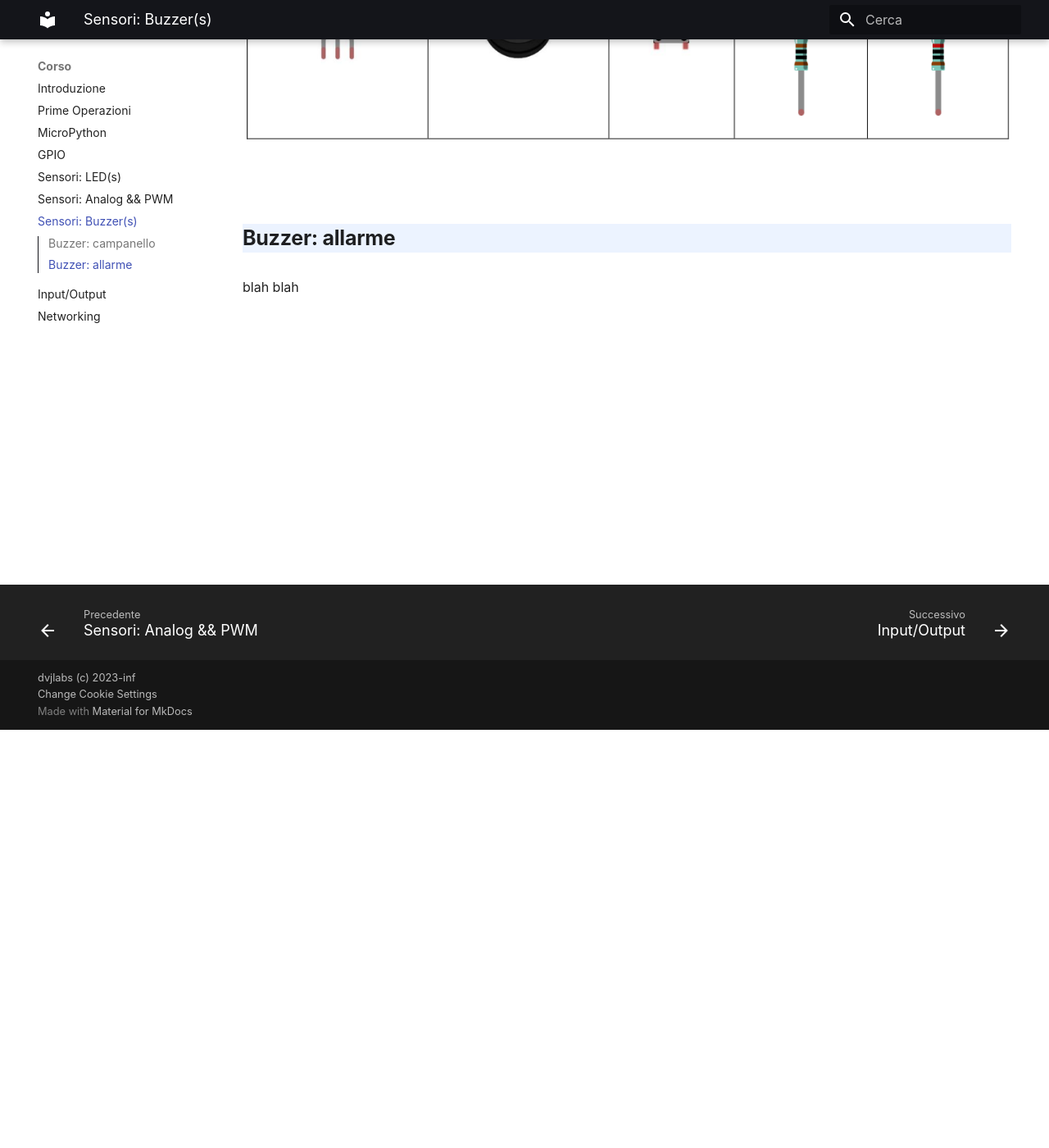
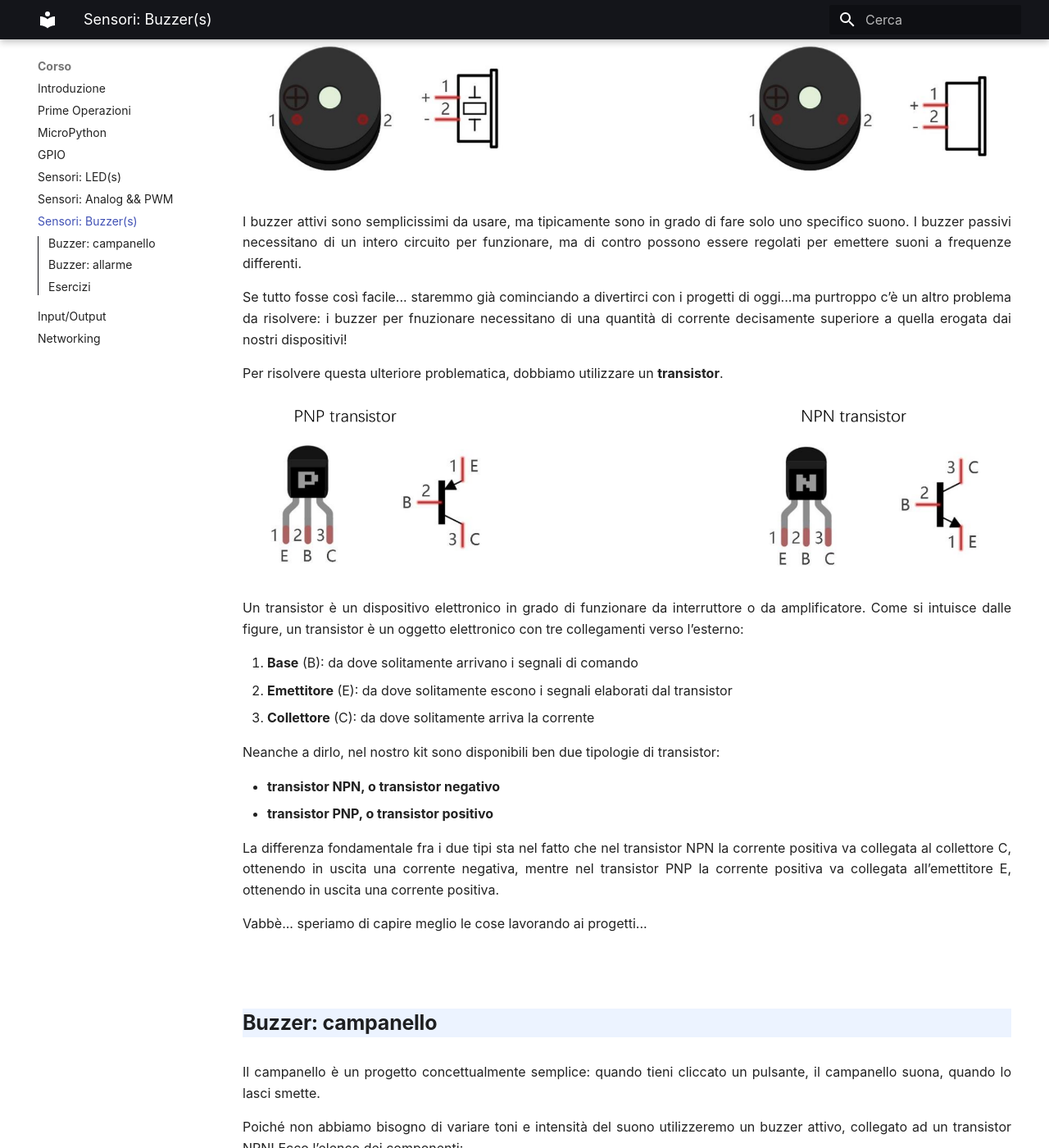
Before and after one commit to dvjlabs/esp32_course, an MkDocs documentation site: the page built from docs/corso/13_sensori_buzzer.md, in a window 1280 px wide and 1400 px high, scrolled down 510 px. Shown: the whole window at 82% size. Built offline with MkDocs 1.6.1 and Material for MkDocs 9.7.7, drawn with Linux system fonts in a browser that asks for light colours; some of the changed text lies outside the part shown.

Commit message:
sensori: un'altra botta...

````diff
--- a/docs/corso/13_sensori_buzzer.md
+++ b/docs/corso/13_sensori_buzzer.md
@@ -1,19 +1,114 @@
 # Sensori: i buzzers
 
+
+I buzzer sono dei componenti sonori utilizzati nei più disparati dispositivi elettrici ed elettronici: nei calcolatori, negli orologi,
+negli allarmi, nei cruscotti delle auto, nei campanelli delle case fino ai... cellulari!
+
+I tipi di buzzer che noi utilizzeremo sono molto semplici (e non troppo rumorosi) ma concettualmente identici a tutti gli altri,
+diversi magari per dimensione e/o rumorosità.
+
+I buzzer sono di due tipi:
+
+1. **buzzer attivi**: sono quelli che hanno un oscillatore al loro interno e che per suonare necessitano solo di essere alimentati
+2. **buzzer passivi**: necessitano di un oscillatore esterno (nel nostro caso un PWM) per emettere un suono.
+
+
+![buzzer](images/buzzers1.png)
+
+
+I buzzer attivi sono semplicissimi da usare, ma tipicamente sono in grado di fare solo uno specifico suono. I buzzer passivi necessitano di un intero circuito per funzionare, ma di contro possono essere regolati per emettere suoni a frequenze differenti.
+
+Se tutto fosse così facile... staremmo già cominciando a divertirci con i progetti di oggi...ma purtroppo c’è un altro problema da risolvere:
+i buzzer per fnuzionare necessitano di una quantità di corrente decisamente superiore a quella erogata dai nostri dispositivi!
+
+Per risolvere questa ulteriore problematica, dobbiamo utilizzare un **transistor**.
+
+
+![transistor](images/transistors.png)
+
+
+Un transistor è un dispositivo elettronico in grado di funzionare da interruttore o da amplificatore.
+Come si intuisce dalle figure, un transistor è un oggetto elettronico con tre collegamenti verso l’esterno:
+
+1. **Base** (B): da dove solitamente arrivano i segnali di comando
+2. **Emettitore** (E): da dove solitamente escono i segnali elaborati dal transistor
+3. **Collettore** (C): da dove solitamente arriva la corrente
+
+Neanche a dirlo, nel nostro kit sono disponibili ben due tipologie di transistor:
+
+- **transistor NPN, o transistor negativo**
+- **transistor PNP, o transistor positivo**
+
+La differenza fondamentale fra i due tipi sta nel fatto che nel transistor NPN la corrente positiva va collegata al collettore C,
+ottenendo in uscita una corrente negativa, mentre nel transistor PNP la corrente positiva va collegata all’emettitore E,
+ottenendo in uscita una corrente positiva.
+
+Vabbè... speriamo di capire meglio le cose lavorando ai progetti...
+
+<!-- ################################################################################# -->
+## Buzzer: campanello
+
+Il campanello è un progetto concettualmente semplice: quando tieni cliccato un pulsante, il campanello suona, quando lo lasci smette.
+
+Poiché non abbiamo bisogno di variare toni e intensità del suono utilizzeremo un buzzer attivo, collegato ad un transistor NPN!
+Ecco l’elenco dei componenti:
+
+
+![Lista dei componenti](projects/buzzer_material.png)
+
+
+Per quanto riguarda il circuito da implementare, ecco una immagine che lo descrive:
+
+
+![Campanello, materiale](projects/buzzer_schema.png)
+
+
+Selezionati i pin a cui collegare il buzzer e il pulsante, ecco il codice per l'implementazione del campanello:
+
+
+```python
+# code...
+```
+
+
+<!-- ################################################################################# -->
+## Buzzer: allarme
+
+Un allarme funziona in maniera analoga al progetto del campanello, ma ha il tipico suono ondulato che varia dall’acuto al grave in maniera continua.
+Per ottenere ciò, **dovremo sostituire il buzzer attivo con uno passivo e implementare un PWM**.
+
+
+Il progetto è uguale al precedente, quello che cambia è semplicemente il tipo di buzzer e il codice:
+
+
+```python
+# code...
+```
 
 
 
 
 <!-- ################################################################################# -->
-## Buzzer: campanello
+## Esercizi
 
-![Lista dei componenti](projects/buzzer_material.png)
 
-<!-- ################################################################################# -->
-## Buzzer: allarme
+**Sirena**
 
-blah blah
+Implementare un progetto con un buzzer che suona per 2 secondi ogni 3 secondi.
 
+---
+
+**Luce e Suono**
+
+Aggiungete una luce a LED al progetto precedente. Quando il buzzer suona, la luce deve accendersi.
+
+---
+
+
+**Barra dei led e suono**
+
+Implementare un progetto con un buzzer passivo e una barra dei led. Quando il buzzer suona la barra dei led si accende.
+Più è acuto il suono, più la barra deve "caricarsi". La barra va spenta completamente solo quando il suono è spento.
 
 
 <br>
````
Also changed, not shown: docs/corso/11_sensori_led.md (+79 -0 lines).
